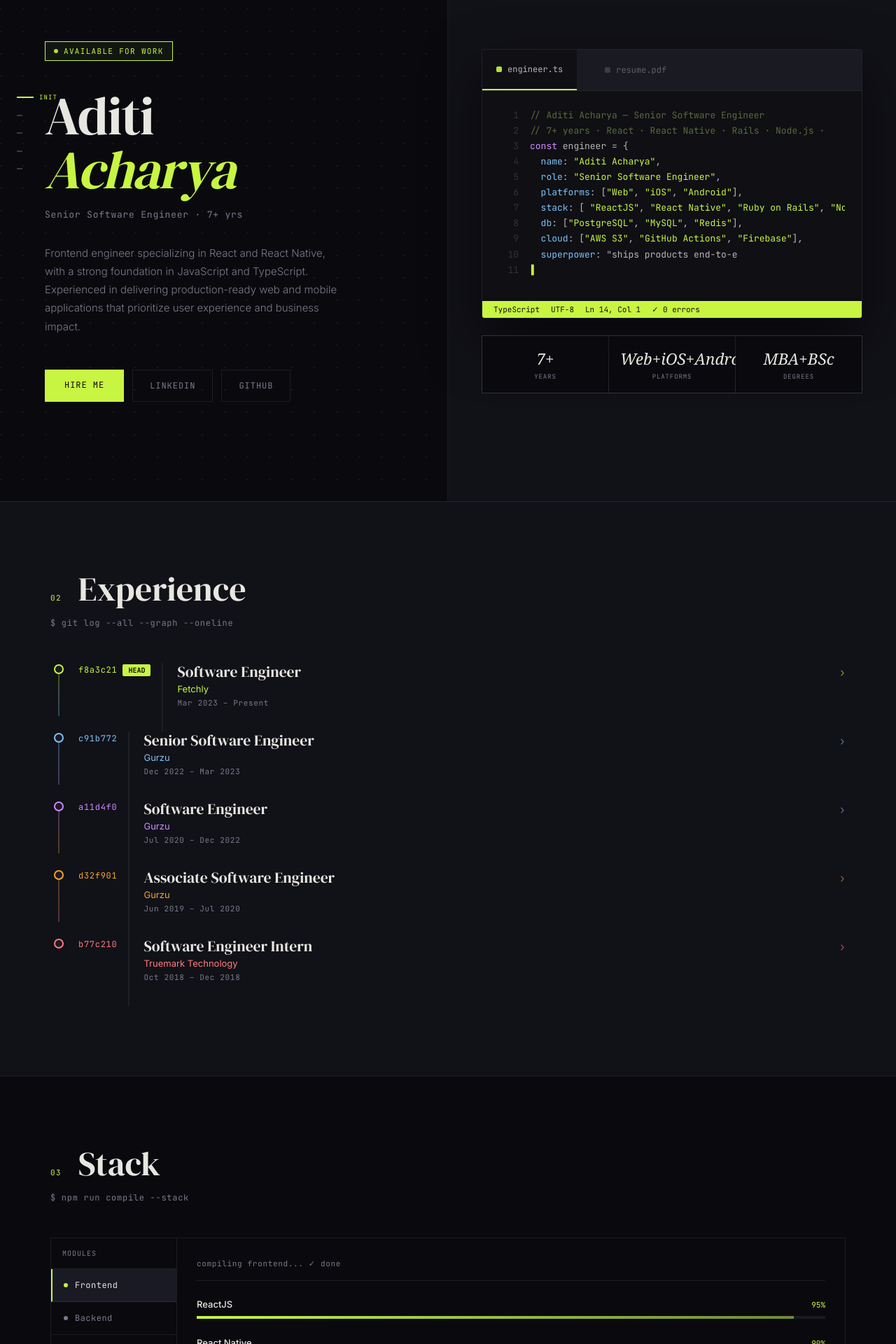
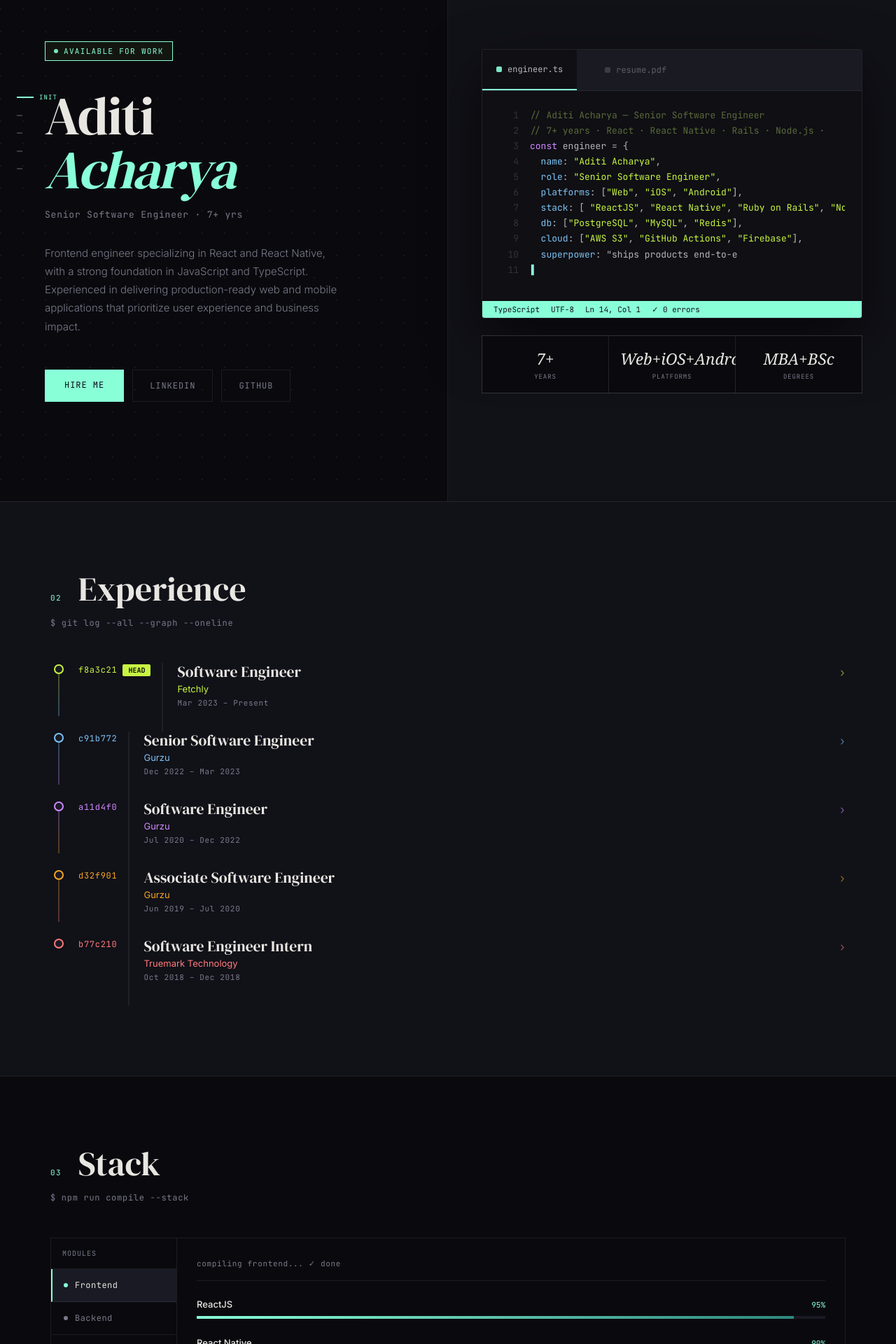
Before and after one commit to coder10101/portfolio-aditi, a React (Vite) app: page / in a window 1280 px wide. Shown: the part 140-2060 px from the top of the page at 70% size. Built offline with nearby package versions, Linux system fonts and the light colour scheme.

Commit message:
revamp: colors

```diff
--- a/src/components/About/AboutSection.tsx
+++ b/src/components/About/AboutSection.tsx
@@ -21,9 +21,7 @@ export function AboutSection() {
         {/* Name */}
         <h1 className="font-display text-[clamp(3rem,6vw,5.5rem)] leading-none tracking-[-0.02em] text-[var(--foreground)] m-0 mb-4">
           Aditi <br />
-          <span className="italic text-[var(--primary)]">
-            Acharya
-          </span>
+          <span className="italic text-[var(--primary)]">Acharya</span>
         </h1>
 
         {/* Title */}
@@ -43,7 +41,7 @@ export function AboutSection() {
         <div className="flex gap-3 flex-wrap">
           <a
             href="mailto:aditiacharya2@gmail.com"
-            className="font-mono text-[12px] tracking-[0.08em] text-[#0a0a0e] bg-[var(--primary)] px-7 py-[13px] no-underline transition-transform duration-150 hover:-translate-y-[2px] hover:shadow-[0_8px_24px_rgba(200,245,66,0.25)]"
+            className="font-mono text-[12px] tracking-[0.08em] text-[#0a0a0e] bg-[var(--primary)] px-7 py-[13px] no-underline transition-transform duration-150 hover:-translate-y-[2px] hover:shadow-[0_8px_24px_rgba(66,245,215,0.25)]"
           >
             HIRE ME
           </a>
--- a/src/components/Contact/Contact.tsx
+++ b/src/components/Contact/Contact.tsx
@@ -39,7 +39,7 @@ export function Contact() {
     { key: "availability", value: "open to opportunities", highlight: true },
     {
       key: "preference",
-      value: "Senior / Full Stack Engineer",
+      value: "Frontend/ Mobile / Full Stack Engineer",
       highlight: false,
     },
     { key: "location", value: "remote · hybrid · on-site", highlight: false },
@@ -73,7 +73,9 @@ export function Contact() {
                 <span
                   className="font-mono text-[12px] tracking-[0.04em]"
                   style={{
-                    color: item.highlight ? "#c8f542" : "var(--foreground)",
+                    color: item.highlight
+                      ? "var(--primary)"
+                      : "var(--foreground)",
                   }}
                 >
                   "{item.value}"
--- a/src/components/Education/Education.tsx
+++ b/src/components/Education/Education.tsx
@@ -18,7 +18,7 @@ export function Education() {
             className="relative overflow-hidden p-10 bg-[var(--background)] hover:bg-[var(--card)] transition-colors duration-200 "
           >
             {/* Watermark */}
-            <div className="absolute top-1/2 -translate-y-1/2 right-[-10px] font-serif text-[10rem] italic leading-none select-none pointer-events-none text-[rgba(200,245,66,0.04)]">
+            <div className="absolute top-1/2 -translate-y-1/2 right-[-10px] font-serif text-[10rem] italic leading-none select-none pointer-events-none text-[rgba(66,245,215,0.04)]">
               {ed.abbr}
             </div>
 
--- a/src/components/Skills/SkillBar.tsx
+++ b/src/components/Skills/SkillBar.tsx
@@ -46,7 +46,7 @@ export function SkillBar({
           style={{
             width: compiled ? `${skill.level}%` : "0%",
             background:
-              "linear-gradient(to right, var(--primary), rgba(200,245,66,0.5))",
+              "linear-gradient(to right, var(--primary), rgba(66,245,215,0.5))",
             transitionDelay: `${index * 0.15}s`,
           }}
         />
--- a/src/index.css
+++ b/src/index.css
@@ -29,8 +29,8 @@
   --subtle: rgba(255, 255, 255, 0.4);
 
   /* Brand */
-  --primary: #c8f542;
-  --primary-soft: rgba(200, 245, 66, 0.15);
+  --primary: #89ffd8;
+  --primary-soft: rgba(66, 245, 215, 0.15);
 
   /* Status */
   --success: #28c840;
```
